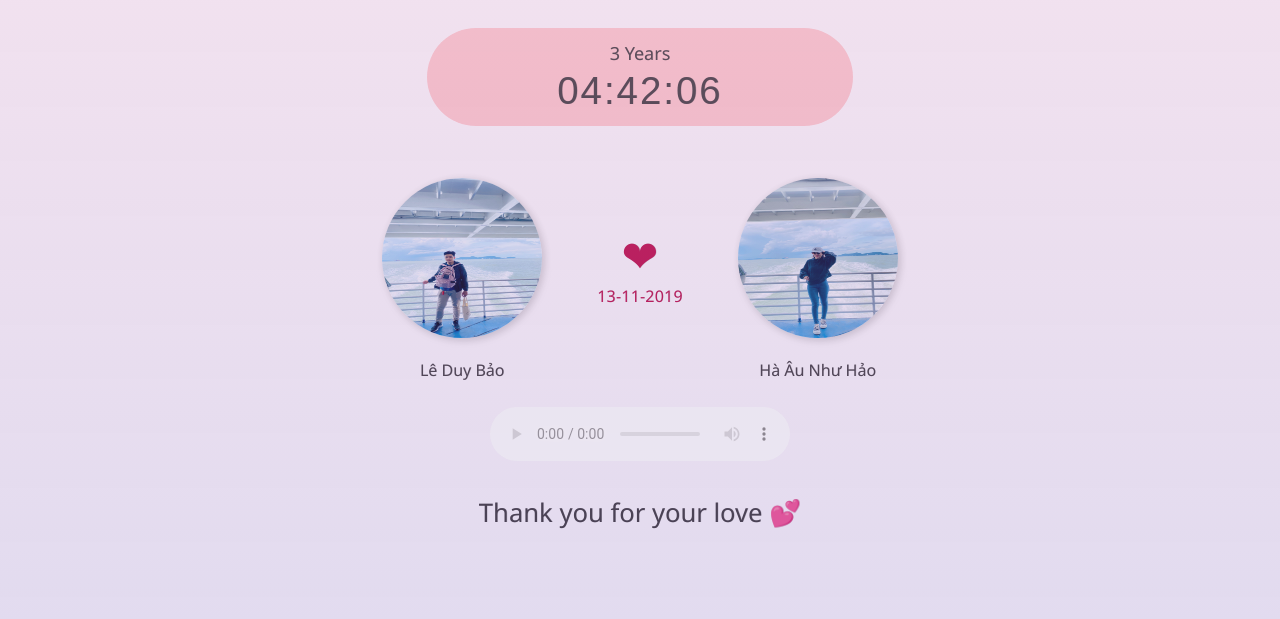
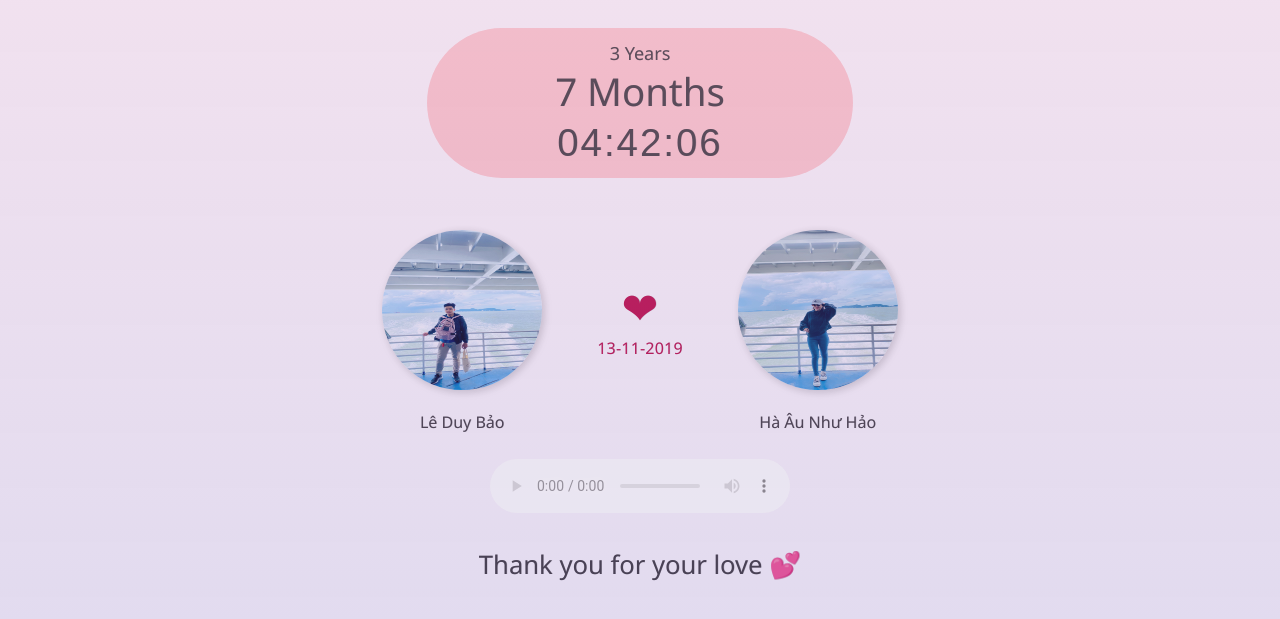
Before and after one commit to lebao961999/publish-repo, a website: page index.html in a window 1280 px wide. Shown: the part 125-744 px from the top of the page. Drawn offline with Linux system fonts and the light colour scheme.

Commit message:
Change source code web

```diff
--- a/index.html
+++ b/index.html
@@ -15,6 +15,7 @@
            <div id="clock-box">
                  <div id="clock">
                        <date>0 DAYS</date>
+                       <months>0 MONTHS</months>
                        <time>00:00:00</time>
                   </div>
             </div>
--- a/server.js
+++ b/server.js
@@ -6,8 +6,8 @@ document.addEventListener('DOMContentLoaded', function(){
 
       document.querySelector("anni").textContent = `${(yourDate.getDate()>9)?yourDate.getDate():"0"+yourDate.getDate()}-${(yourDate.getMonth()>8)?(yourDate.getMonth()+1):"0"+(yourDate.getMonth()+1)}-${yourDate.getFullYear()}`;
 
-      document.querySelector("date").textContent = Math.floor( Math.floor(((new Date() - yourDate) / 1000) / 60 / 60 / 24) /365)+" Years";
-
+      document.querySelector("date").textContent = Math.floor( Math.floor(((new Date() - yourDate) / 1000) / 60 / 60 / 24) / 365)+" Years";
+      document.querySelector("months").textContent = Math.floor( Math.floor(((new Date() - yourDate) / 1000) / 60 / 60 / 24) % 365 / 365 * 12)+" Months";
       function olock() {
             var today = new Date(),
             hrs = (Math.floor( Math.floor((today - yourDate) / 1000) / 60 / 60)) % 24,
```
